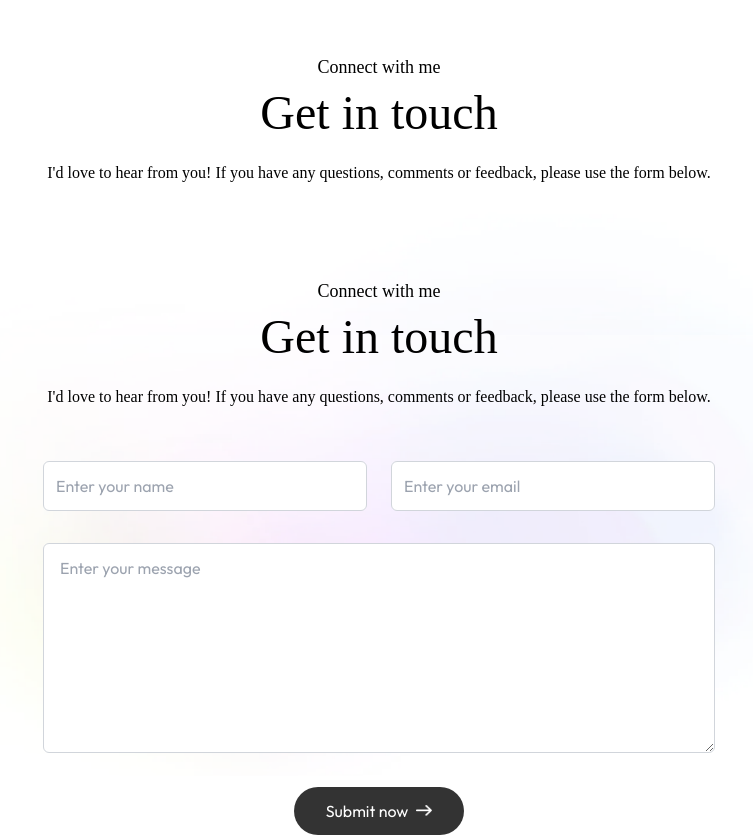
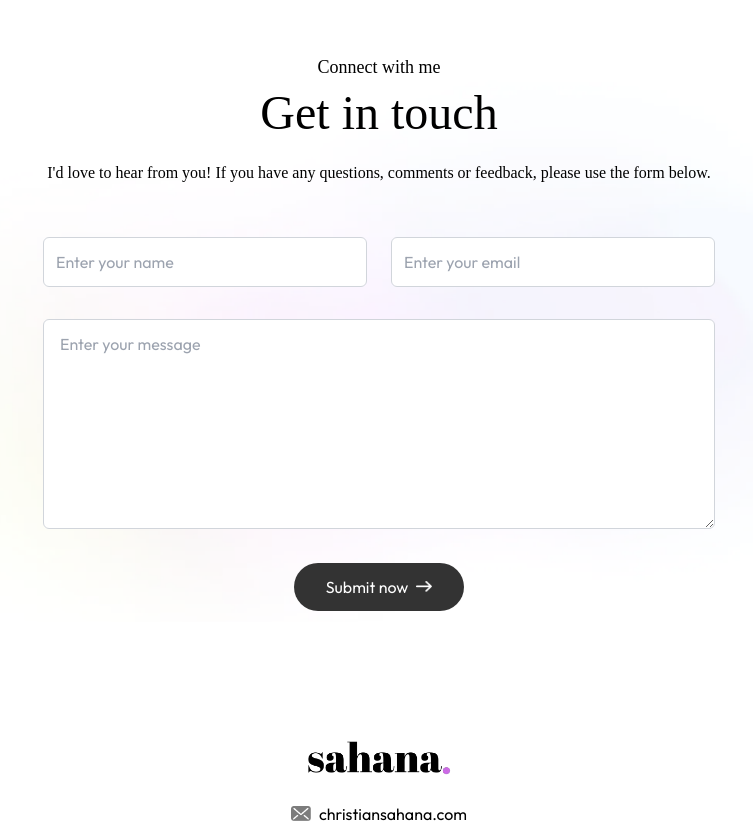
Before and after one commit to christinasahana123/personal_portfolio, a website: page index.html in a window 1280 px wide. Shown: the part 2412-3250 px from the top of the page, without its empty margins (261-1014 px from the left). Drawn offline with Linux system fonts and the light colour scheme; a web font is replaced by a local one.

Commit message:
minor error change

```diff
--- a/index.html
+++ b/index.html
@@ -241,15 +241,7 @@
 </div>
 
 
-    <!-- Contact Section -->
-<div id="contact"
-    class="w-full px-[12%] py-10 scroll-mt-20 bg-[url('./assets/footer-bg-color.png')] bg-no-repeat bg-[length:90%_auto] bg-center dark:bg-none">
 
-    <h4 class="text-center mb-2 text-lg font-Ovo">Connect with me</h4>
-    <h2 class="text-center text-5xl font-Ovo">Get in touch</h2>
-    <p class="text-center max-w-2xl mx-auto mt-5 mb-12 font-Ovo">
-        I'd love to hear from you! If you have any questions, comments or feedback, please use the form below.
-    </p>
 
     <!-- FORM -->
      <!-- Contact Section -->
```
